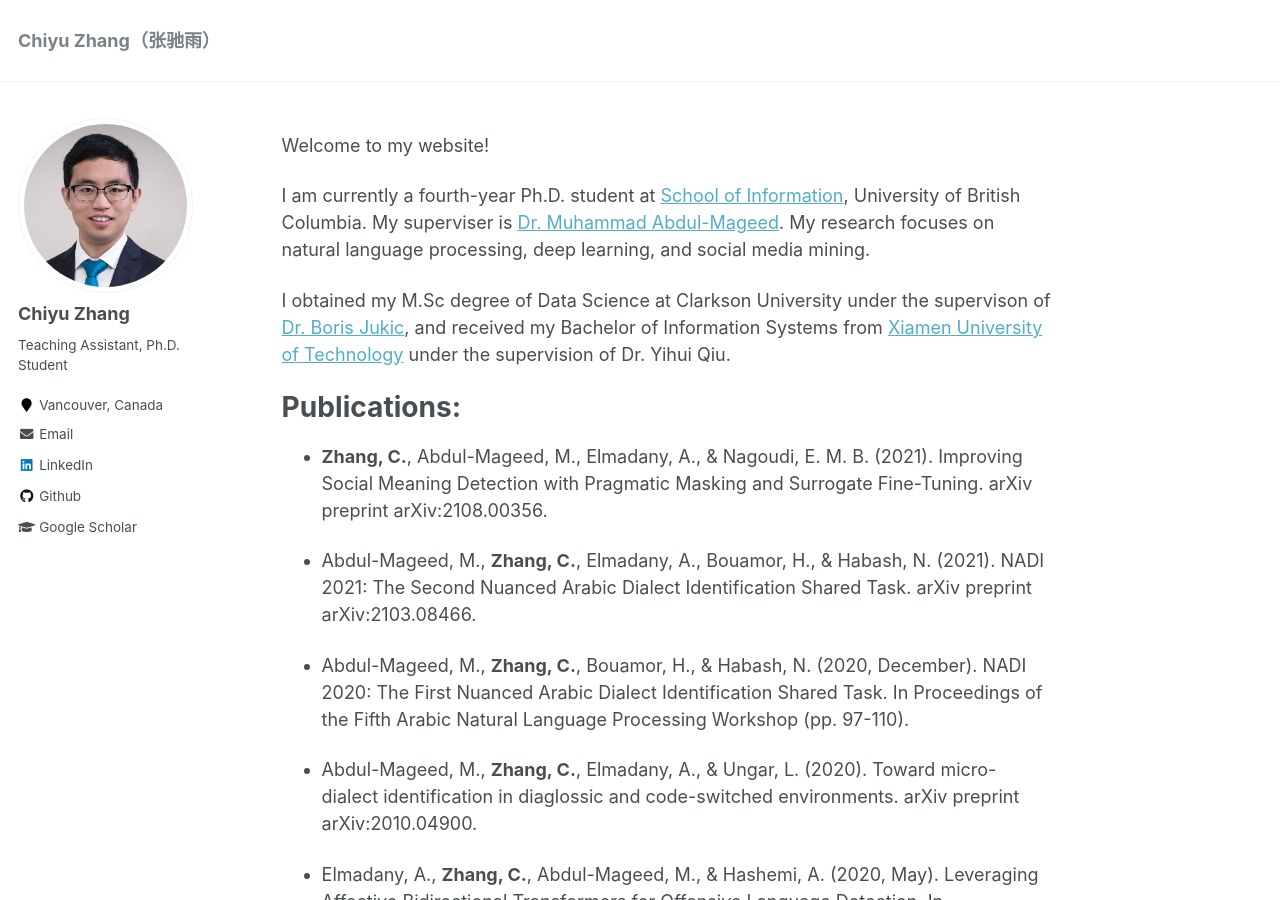
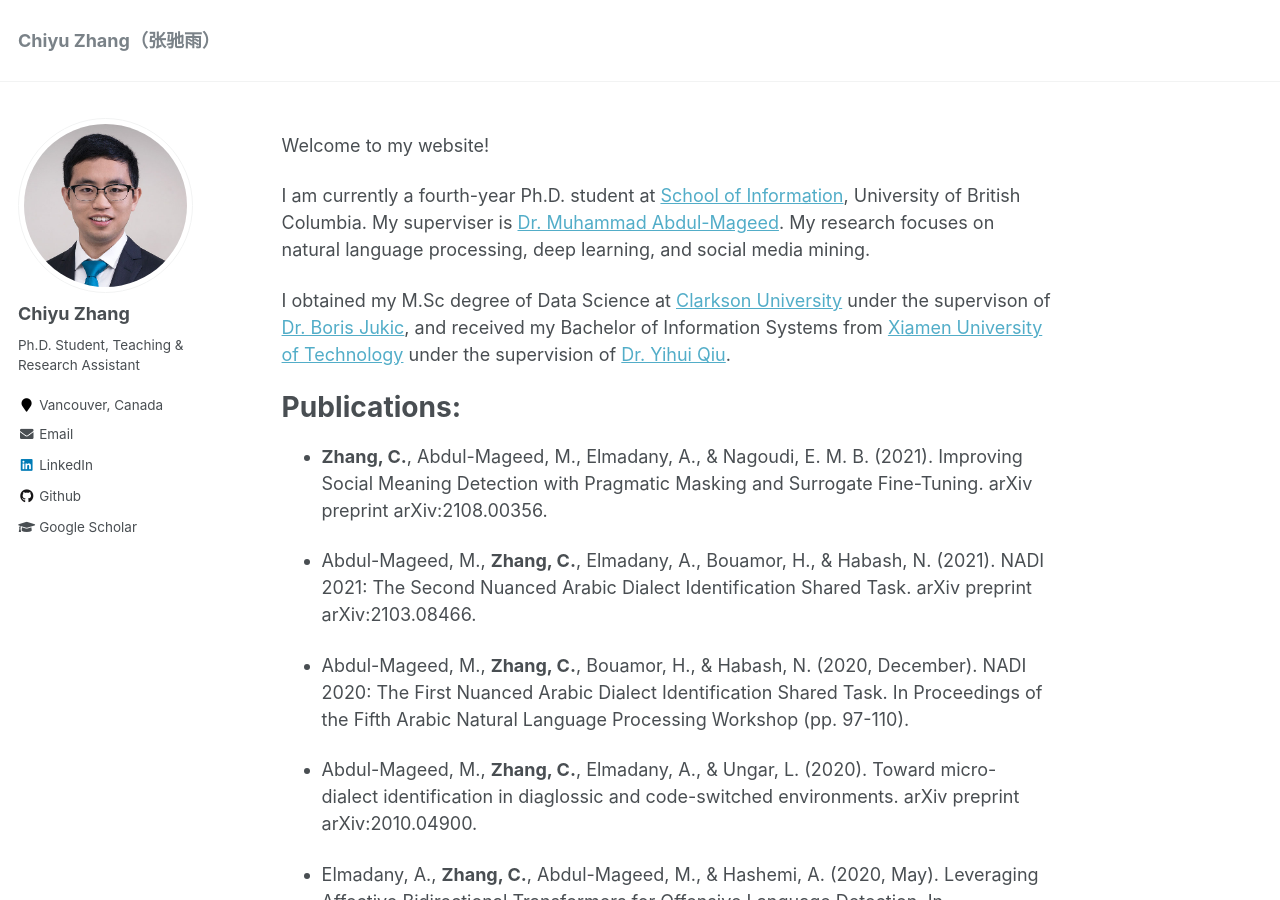
Before and after one commit to chiyuzhang94/chiyuzhang94.github.io, a Jekyll site: the page built from _pages/about.md, in a window 1280 px wide and 900 px high. Built offline with Jekyll 4.4.1, drawn with Linux system fonts in a browser that asks for light colours.

Commit message:
update 20220226

```diff
--- a/_config.yml
+++ b/_config.yml
@@ -82,7 +82,7 @@ analytics:
 author:
   name             : "Chiyu Zhang"
   avatar           : "profile.JPG"
-  bio              : "Teaching Assistant, Ph.D. Student"
+  bio              : "Ph.D. Student, Teaching & Research Assistant"
   location         : "Vancouver, Canada"
   employer         :
   # pubmed           : "https://www.ncbi.nlm.nih.gov/pubmed/?term=john+snow"
--- a/_pages/about.md
+++ b/_pages/about.md
@@ -11,7 +11,7 @@ Welcome to my website!
 
 I am currently a fourth-year Ph.D. student at [School of Information](https://ischool.ubc.ca/), University of British Columbia. My superviser is [Dr. Muhammad Abdul-Mageed](https://mageed.arts.ubc.ca/). My research focuses on natural language processing, deep learning, and social media mining.
 
-I obtained my M.Sc degree of Data Science at Clarkson University under the supervison of [Dr. Boris Jukic](https://www.clarkson.edu/people/boris-jukic), and received my Bachelor of Information Systems from [Xiamen University of Technology](http://english.xmut.edu.cn/) under the supervision of Dr. Yihui Qiu.
+I obtained my M.Sc degree of Data Science at [Clarkson University](https://www.clarkson.edu/) under the supervison of [Dr. Boris Jukic](https://www.clarkson.edu/people/boris-jukic), and received my Bachelor of Information Systems from [Xiamen University of Technology](http://english.xmut.edu.cn/) under the supervision of [Dr. Yihui Qiu](https://jgxy.xmut.edu.cn/info/1061/4290.htm).
 
 # Publications:
 * **Zhang, C.**, Abdul-Mageed, M., Elmadany, A., & Nagoudi, E. M. B. (2021). Improving Social Meaning Detection with Pragmatic Masking and Surrogate Fine-Tuning. arXiv preprint arXiv:2108.00356.
```
